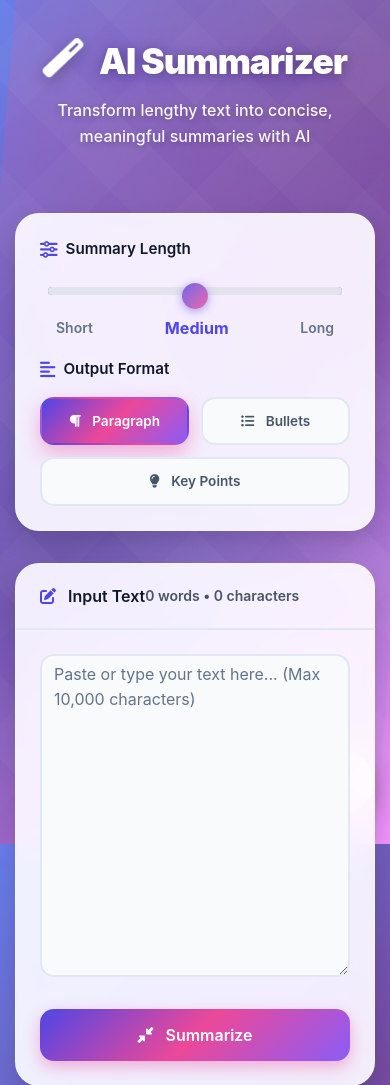
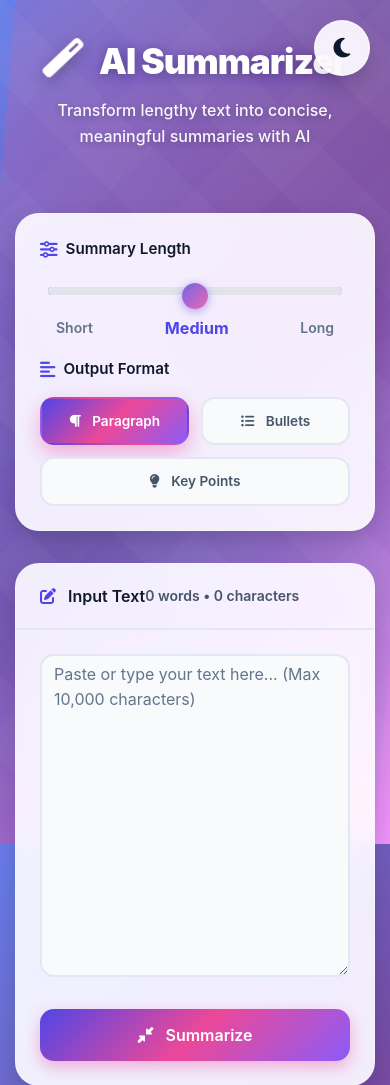
Before and after one commit to Robu71111/summarize.ai, a Flask app: page / in a window 390 px wide. Shown: the top 1085 px of the page. Run offline with Flask 3, Linux system fonts and the light colour scheme.

Commit message:
adding changes to dark/light mode toggle

```diff
--- a/static/css/styles.css
+++ b/static/css/styles.css
@@ -236,8 +236,8 @@ body::after {
 /* Theme Toggle Button - FIXED POSITION */
 .theme-toggle {
   position: fixed;
-  top: 1.5rem;
-  right: 1.5rem;
+  top: 20px;
+  right: 20px;
   background: var(--glass-bg);
   backdrop-filter: blur(20px) saturate(180%);
   border: 2px solid var(--glass-border);
@@ -248,11 +248,11 @@ body::after {
   align-items: center;
   justify-content: center;
   cursor: pointer;
-  transition: all var(--transition-normal);
+  transition: all 0.3s ease;
   box-shadow: var(--shadow-lg);
   font-size: 1.4rem;
   color: var(--text-primary);
-  z-index: 1000;
+  z-index: 10000;
 }
 
 .theme-toggle:hover {
@@ -272,20 +272,14 @@ body::after {
 /* Mobile: Move toggle to bottom-right corner */
 @media (max-width: 768px) {
   .theme-toggle {
-    top: auto;
-    bottom: 2rem;
-    right: 1rem;
-    width: 60px;
-    height: 60px;
-    font-size: 1.5rem;
-    box-shadow: 0 8px 24px rgba(0, 0, 0, 0.3);
-  }
-
-  .theme-toggle:hover {
-    transform: scale(1.05);
+    top: 20px;
+    bottom: auto;
+    right: 20px;
+    width: 56px;
+    height: 56px;
+    font-size: 1.4rem;
   }
 }
-
 /* Main Container */
 .main-container {
   max-width: 1400px;
```
